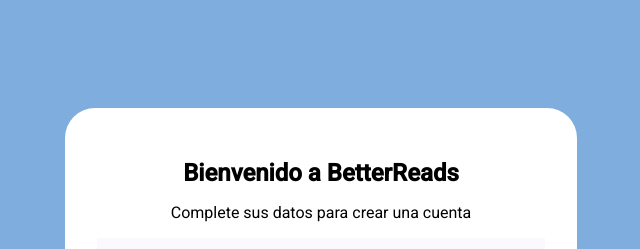
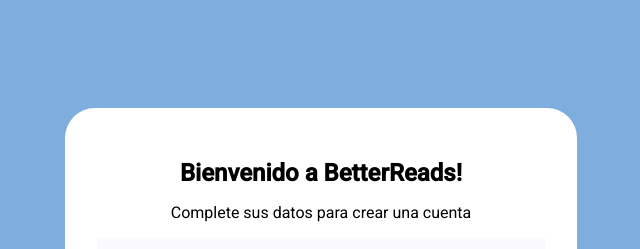
Before and after one commit to Better-than-Goodreads/Betterreads-Frontend, an Angular app: page /registrarse in a window 1280 px wide. Shown: the top 249 px of the page, without its empty margins (319-959 px from the left). Built offline with nearby package versions, Linux system fonts and the light colour scheme.

Commit message:
Detalles visuales

```diff
--- a/src/app/pantallas/registrarse/registrarse.component.html
+++ b/src/app/pantallas/registrarse/registrarse.component.html
@@ -1,6 +1,6 @@
 <div class="vertical-container container">
   <div class="inicioSesion">
-    <h2>Bienvenido a BetterReads</h2>
+    <h2>Bienvenido a BetterReads!</h2>
     <p>Complete sus datos para crear una cuenta</p>
     <mat-stepper [linear]="true" labelPosition="bottom" #stepper>
       <mat-step [stepControl]="datosIniciales">
@@ -146,7 +146,7 @@
 
           <div>
             <button mat-button matStepperPrevious>Anterior</button>
-            <button mat-button matStepperNext>Siguiente</button>
+            <button mat-button matStepperNext>Siguiente/Omitir</button>
           </div>
         </form>
       </mat-step>
```
